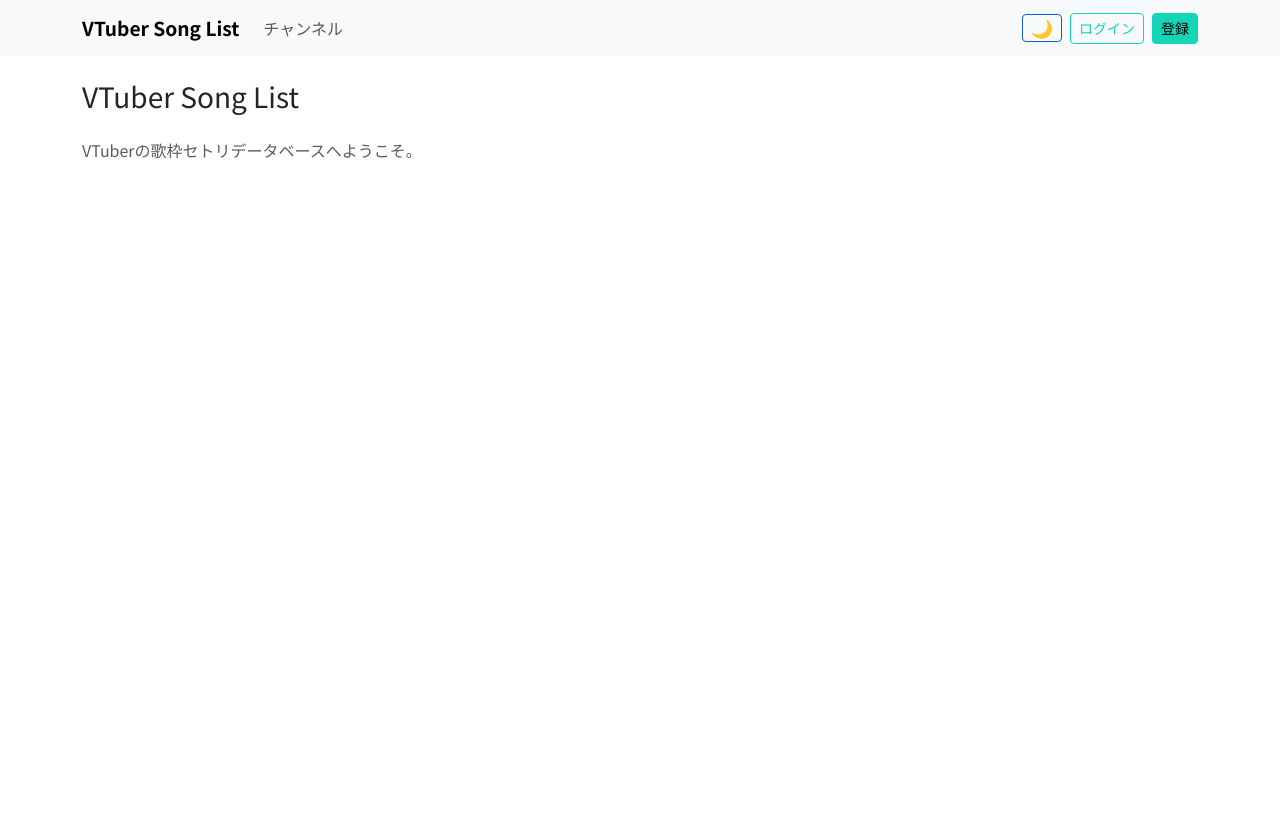
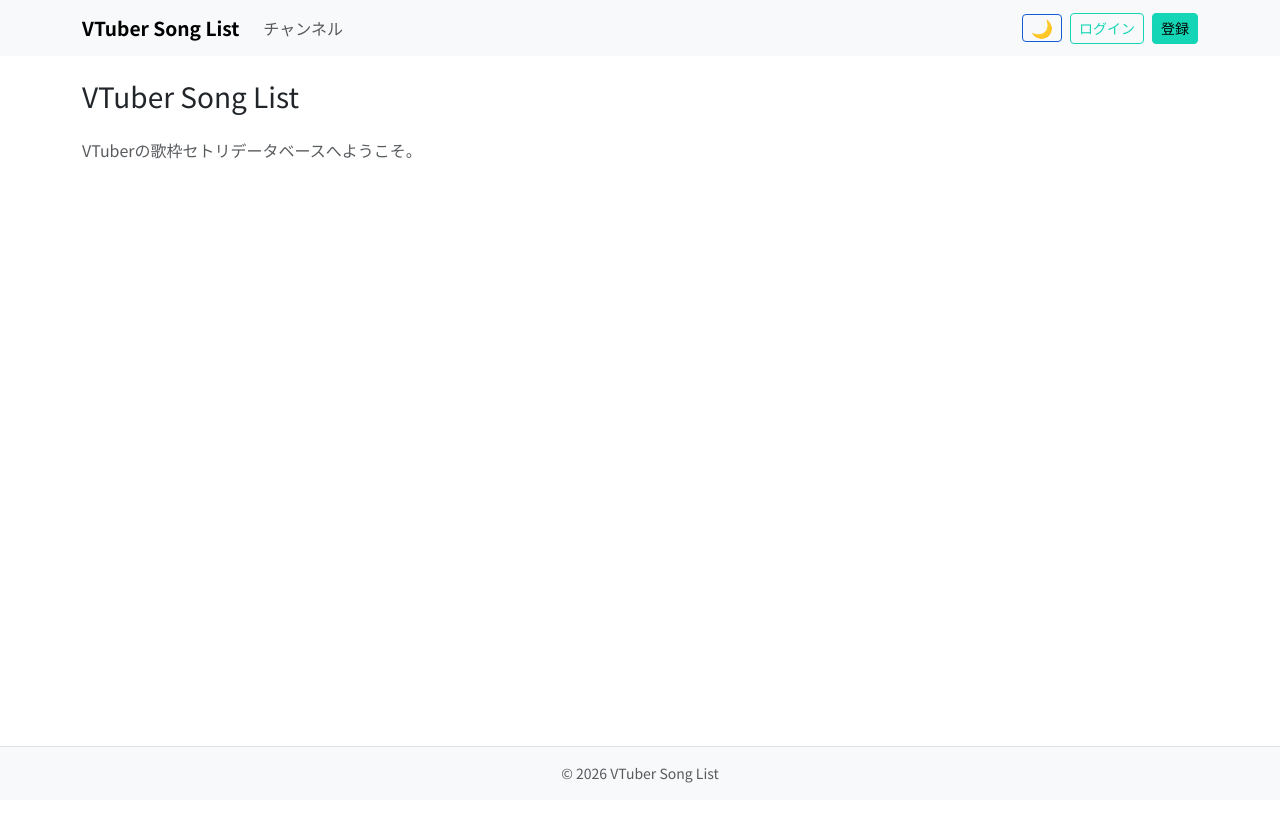
Before and after one commit to septum128/vtuber-song-list, a Next.js app in the folder frontend/: page / in a window 1280 px wide. Shown: the top 822 px of the page. After the commit the page ends 800 px from the top, so only its background shows below. Built offline with nearby package versions, Linux system fonts and the light colour scheme.

Commit message:
v1.08 フッターを追加

```diff
--- /dev/null
+++ b/frontend/src/components/Common/Footer.tsx
@@ -0,0 +1,11 @@
+import { SITE_NAME } from "@/components/Common/Head";
+
+export function Footer() {
+  return (
+    <footer className="bg-body-tertiary border-top py-3 mt-auto">
+      <div className="container text-center text-muted small">
+        © {new Date().getFullYear()} {SITE_NAME}
+      </div>
+    </footer>
+  );
+}
--- a/frontend/src/components/Common/Head.tsx
+++ b/frontend/src/components/Common/Head.tsx
@@ -5,7 +5,7 @@ type Props = {
   description?: string;
 };
 
-const SITE_NAME = "VTuber Song List";
+export const SITE_NAME = "VTuber Song List";
 const DEFAULT_DESCRIPTION = "VTuberの歌枠セトリデータベース";
 
 export function Head({ title, description = DEFAULT_DESCRIPTION }: Props) {
--- a/frontend/src/layouts/DefaultLayout.tsx
+++ b/frontend/src/layouts/DefaultLayout.tsx
@@ -1,6 +1,7 @@
 import type { ReactNode } from "react";
 import { Navbar } from "@/components/Navbar/Navbar";
 import { AlertList } from "@/components/Common/Alert";
+import { Footer } from "@/components/Common/Footer";
 
 type Props = {
   children: ReactNode;
@@ -8,10 +9,11 @@ type Props = {
 
 export function DefaultLayout({ children }: Props) {
   return (
-    <>
+    <div className="d-flex flex-column min-vh-100">
       <Navbar />
       <AlertList />
-      <main className="container py-4">{children}</main>
-    </>
+      <main className="container py-4 flex-grow-1">{children}</main>
+      <Footer />
+    </div>
   );
 }
--- a/frontend/src/styles/globals.scss
+++ b/frontend/src/styles/globals.scss
@@ -5,7 +5,3 @@ html,
 body {
   min-height: 100vh;
 }
-
-main {
-  min-height: 100vh;
-}
```
Also changed, not shown: 1 other file (tests, documents, lock files or other folders).
